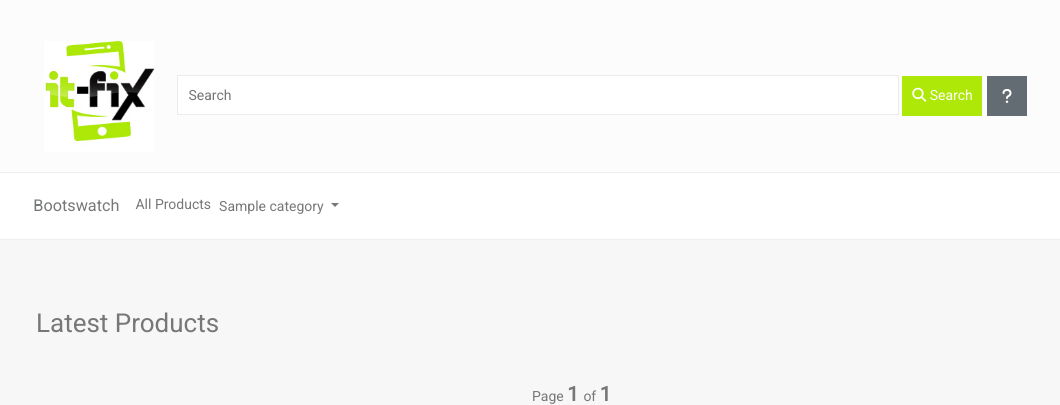
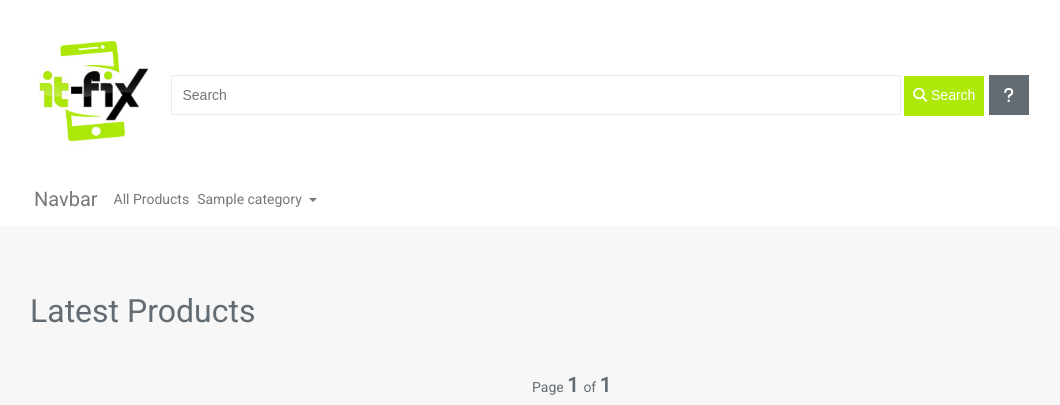
Before and after one commit to ignasgri/MobileShop, a Django app: page / in a window 1280 px wide. Shown: the top 405 px of the page, without its empty margins (61-1121 px from the left). Run offline with Django 3.2, Linux system fonts and the light colour scheme; tables that the repository leaves empty hold one stand-in row (values such as "Sample post"); some libraries are stand-ins or nearby versions.

Commit message:
nav bar changed, working with modal

```diff
--- a/static/css/categories.css
+++ b/static/css/categories.css
@@ -15,8 +15,8 @@
 .cat-names:hover{
     font-weight: bold;
 }
-.cat-names{
-    margin-bottom: 3px;
+p.cat-names{
+    margin: auto;
 }
 .panel {
     display: none;
--- a/static/css/edit.css
+++ b/static/css/edit.css
@@ -18,6 +18,12 @@ a{
     text-decoration: none!important;
     color:#777878!important;
 }
+.nav-item{
+    margin: auto!important;
+}
+.dropdown, .dropdown-menu {
+    margin: auto!important;
+    }
 .dropdown:hover .dropdown-menu {
     display: block;
     }
@@ -227,6 +233,9 @@ table.table.table-striped > tbody > tr{
 .map{
     width:400px;
     height: 300px;
+}
+.bg-faded{
+    background-color: white!important;
 }
 @media only screen and (min-width: 1px) and (max-width: 321px){
     .info-box {
--- a/templates/base.html
+++ b/templates/base.html
@@ -16,7 +16,7 @@
     <link rel="stylesheet" href="{% static 'css/component.css' %}">
     <link rel="stylesheet" href="https://maxcdn.bootstrapcdn.com/bootstrap/4.0.0-alpha.6/css/bootstrap.min.css" integrity="sha384-rwoIResjU2yc3z8GV/NPeZWAv56rSmLldC3R/AZzGRnGxQQKnKkoFVhFQhNUwEyJ" crossorigin="anonymous">
     <link rel="shortcut icon" href="{% static 'images/favicon.ico' %}"/>
-    <link href="https://bootswatch.com/4/simplex/bootstrap.min.css" rel="stylesheet">
+    <!-- <link href="https://bootswatch.com/4/simplex/bootstrap.min.css" rel="stylesheet"> -->
 
     {% block head_js %}{% endblock %}
 </head>
@@ -142,7 +142,7 @@
     </div>
 
     <!--bootstrap navigation start-->
-<div class="navbar navbar-expand-lg navbar-light bg-light">
+<!-- <div class="navbar navbar-expand-lg navbar-light bg-light">
         <div class="container">
           <a href="../" class="navbar-brand">Bootswatch</a>
           <button class="navbar-toggler" type="button" data-toggle="collapse" data-target="#navbarResponsive" aria-controls="navbarResponsive" aria-expanded="false" aria-label="Toggle navigation">
@@ -166,9 +166,38 @@
             </ul>
           </div>
         </div>
-      </div>
+      </div> -->
 
 <!--bootstrap navigation end-->
+    <div class="container">
+<nav class="navbar navbar-toggleable-md navbar-light bg-faded">
+    <button class="navbar-toggler navbar-toggler-right" type="button" data-toggle="collapse" data-target="#navbarNavDropdown" aria-controls="navbarNavDropdown" aria-expanded="false" aria-label="Toggle navigation">
+      <span class="navbar-toggler-icon"></span>
+    </button>
+    <a class="navbar-brand" href="#">Navbar</a>
+    <div class="collapse navbar-collapse" id="navbarNavDropdown">
+      <ul class="navbar-nav">
+        <li class="nav-item active">
+            <a href="/products"><p class="cat-names" style="cursor:pointer;"> All Products</p></a>
+        </li>
+        {% for category, subcategories in root_categories.items %}
+        <li class="nav-item dropdown">
+          <a class="nav-link dropdown-toggle" href="#" id="navbarDropdownMenuLink" data-toggle="dropdown" aria-haspopup="true" aria-expanded="false">
+            {{category.name}}
+          </a>
+          <div class="dropdown-menu" aria-labelledby="navbarDropdownMenuLink">
+            {% for sub in subcategories %}
+            <ul class="subcat-names"><a href="{% url 'category' sub.id %}">{{ sub.name }}</a></ul>
+            {% endfor%}
+        {% endfor %}
+          </div>
+        </li>
+      </ul>
+    </div>
+  </nav>
+</div>
+
+
 
     <!-- Navigation bar -->
     <div class="album text-muted">
```
Also changed, not shown: itfix/settings.py (+19 -19 lines).
